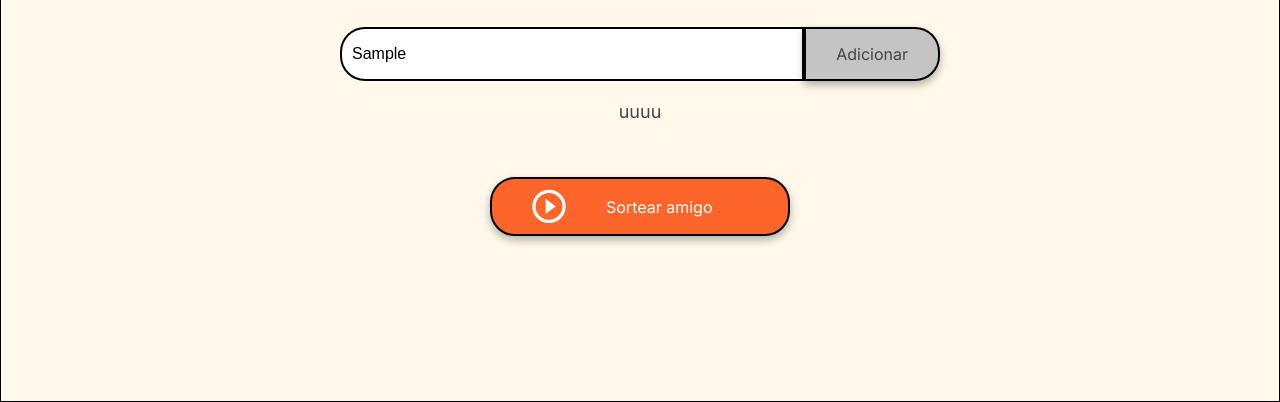
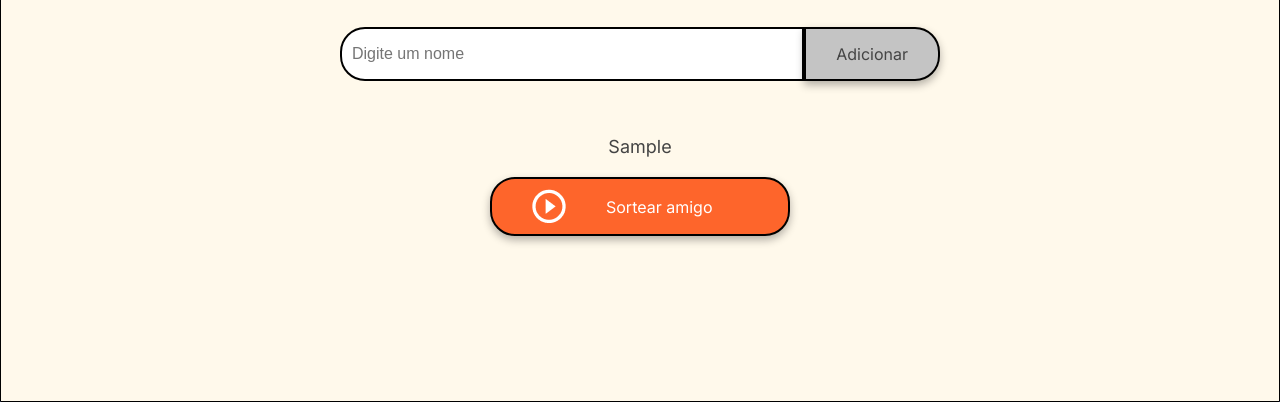
Before and after one commit to P4mell4/Amigo_Secreto, a plain HTML site: page index.html in a window 1280 px wide. Both pictures are taken after typing "Sample" into the empty fields and a click on the button "Adicionar". Shown: the part 398-800 px from the top of the page. Drawn offline with Linux system fonts and the light colour scheme.

Commit message:
Commit final

```diff
--- a/app.js
+++ b/app.js
@@ -1,12 +1,58 @@
-//O principal objetivo deste desafio é fortalecer suas habilidades em lógica de programação. Aqui você deverá desenvolver a lógica para resolver o problema.
 let amigos = [];
 
-function adicionarAmigo (){
+
+function adicionarAmigo() {
     let input = document.querySelector("#amigo");
+    let ul = document.querySelector("#listaAmigos");
+    let resultado = document.querySelector("#resultado");
 
-    let conteudo = input.value;
+
+    resultado.innerHTML = "";
+
+    let conteudo = input.value.trim();
+
+    //vazio
+    if (conteudo === "") {
+        alert("Por favor, digite um nome!");
+        return;
+    }
 
     amigos.push(conteudo);
 
-    console.log(amigos);
-};
+
+    input.value = "";
+
+    // atualiza lista
+    atualizarLista();
+}
+
+// atualizar a lista na tela
+function atualizarLista() {
+    let ul = document.querySelector("#listaAmigos");
+
+    // limpa lista antes
+    ul.innerHTML = "";
+
+    for (let i = 0; i < amigos.length; i++) {
+        let li = document.createElement("li");
+        li.textContent = amigos[i];
+        ul.appendChild(li);
+    }
+}
+
+function sortearAmigo() {
+    let resultado = document.querySelector("#resultado");
+
+    // validação: precisa ter amigos na lista
+    if (amigos.length === 0) {
+        alert("Adicione pelo menos 1 amigo para sortear");
+        return;
+    }
+
+    //índice aleatório
+    let indice = Math.floor(Math.random() * amigos.length);
+
+    let sorteado = amigos[indice];
+
+    resultado.innerHTML = `<strong>O amigo sorteado foi: ${sorteado}</strong>`;
+}
--- a/index.html
+++ b/index.html
@@ -24,8 +24,9 @@
                 <button class="button-add" onclick="adicionarAmigo()">Adicionar</button>
             </div>
 
-            <ul id="listaAmigos" class="name-list" aria-labelledby="listaAmigos" role="list">uuuu</ul>
             <ul id="resultado" class="result-list" aria-live="polite"></ul>
+            <ul id="listaAmigos" class="name-list" aria-labelledby="listaAmigos" role="list"></ul>
+
 
             <div class="button-container">
                 <button class="button-draw" onclick="sortearAmigo()" aria-label="Sortear amigo secreto">
```
